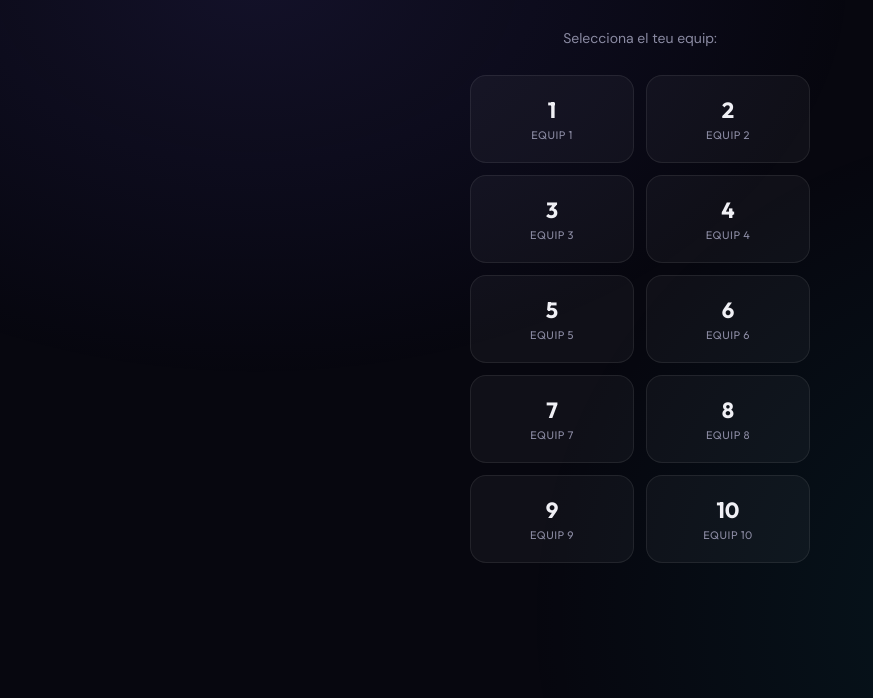
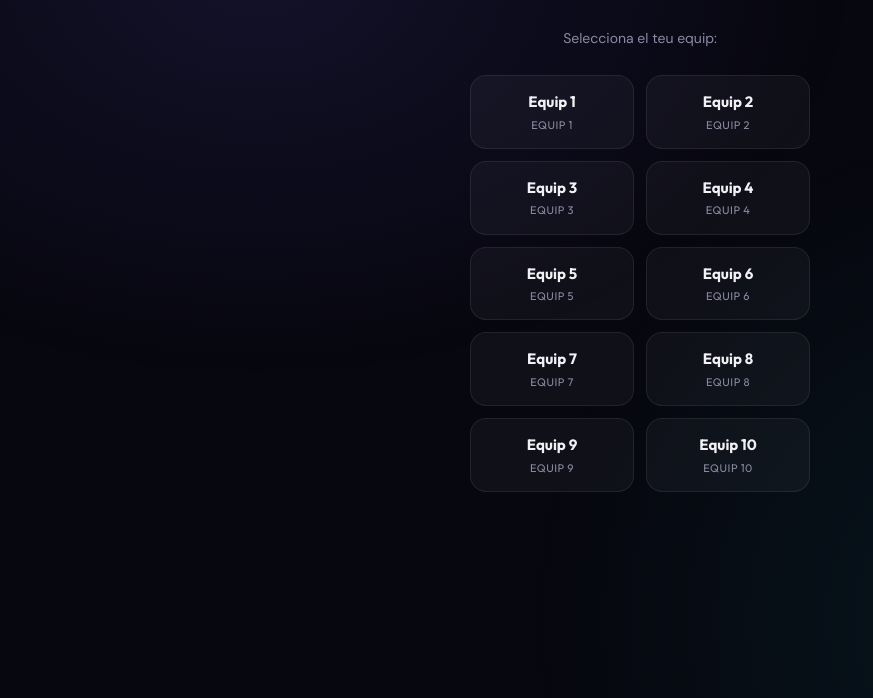
Before and after one commit to llucfisas/gimcana, a website: page public/index.html in a window 1280 px wide. Shown: the part 102-800 px from the top of the page, without its empty margins (0-873 px from the left). Drawn offline with nearby package versions, Linux system fonts and the light colour scheme; no server answers.

Commit message:
Refactor team button styles and dynamic team names
Updated team button styles and modified team name handling in the script.

```diff
--- a/public/index.html
+++ b/public/index.html
@@ -76,16 +76,18 @@
       background: var(--bg-card);
       border: 1.5px solid var(--border);
       border-radius: var(--radius);
-      padding: 20px 10px;
+      padding: 16px 10px;
       font-family:'Outfit',sans-serif;
-      font-weight:700; font-size:22px;
+      font-weight:700; font-size:15px;
       color: var(--text);
       cursor:pointer;
       transition: all 0.2s ease;
       text-align:center;
       -webkit-tap-highlight-color: transparent;
+      word-break: break-word;
+      line-height:1.3;
     }
-    .team-btn span { display:block; font-size:11px; font-weight:500; color:var(--text-dim); margin-top:4px; letter-spacing:0.5px; text-transform:uppercase; }
+    .team-btn span { display:block; font-size:11px; font-weight:500; color:var(--text-dim); margin-top:6px; letter-spacing:0.5px; text-transform:uppercase; }
     .team-btn:active, .team-btn:hover {
       background: var(--accent-glow);
       border-color: var(--accent);
@@ -522,15 +524,34 @@
   let teamData = null;
   let timerInterval = null;
   let cooldownInterval = null;
+  let teamNames = {};
 
-  // --- Generate team buttons ---
+  // --- Fetch team names and generate buttons ---
+  async function initTeamGrid() {
+    try {
+      const res = await fetch('/api/teams');
+      const data = await res.json();
+      teamNames = data.teams;
+    } catch(e) {
+      // Fallback
+      for (let i = 1; i <= 10; i++) teamNames[i] = `Equip ${i}`;
+    }
     const grid = document.getElementById('team-grid');
+    grid.innerHTML = '';
     for (let i = 1; i <= 10; i++) {
       const btn = document.createElement('button');
       btn.className = 'team-btn';
-    btn.innerHTML = `${i}<span>Equip ${i}</span>`;
+      btn.innerHTML = `${escHtml(teamNames[i])}<span>Equip ${i}</span>`;
       btn.onclick = () => promptPassword(i);
       grid.appendChild(btn);
+    }
+  }
+  initTeamGrid();
+
+  function escHtml(s) {
+    const d = document.createElement('div');
+    d.textContent = s;
+    return d.innerHTML;
   }
 
   function showScreen(id) {
@@ -549,7 +570,7 @@
 
   function promptPassword(teamId) {
     pendingTeam = teamId;
-    document.getElementById('pw-team-num').textContent = `Equip ${teamId}`;
+    document.getElementById('pw-team-num').textContent = teamNames[teamId] || `Equip ${teamId}`;
     document.getElementById('pw-input').value = '';
     document.getElementById('pw-error').style.display = 'none';
     showScreen('password-screen');
@@ -615,7 +636,7 @@
     showScreen('challenge-screen');
 
     // Header
-    document.getElementById('ch-team').textContent = `Equip ${selectedTeam}`;
+    document.getElementById('ch-team').textContent = teamNames[selectedTeam] || `Equip ${selectedTeam}`;
     document.getElementById('ch-step').textContent = `${teamData.currentStep + 1} / 9`;
 
     // Photo
@@ -867,6 +888,7 @@
       const pct = (r.completedCount / 9 * 100).toFixed(0);
       const isMe = r.teamId === selectedTeam;
       const medals = {1:'🥇',2:'🥈',3:'🥉'};
+      const displayName = r.teamName || teamNames[r.teamId] || `Equip ${r.teamId}`;
 
       let rowClass = 'ro-row';
       if (isMe) rowClass += ' is-me';
@@ -881,7 +903,7 @@
       row.innerHTML = `
         <div class="ro-pos${posClass}">${medal}${pos}</div>
         <div>
-          <div class="ro-info-name">Equip ${r.teamId}${isMe ? ' (tu)' : ''}</div>
+          <div class="ro-info-name">${escHtml(displayName)}${isMe ? ' (tu)' : ''}</div>
           <div class="ro-info-progress">
             <div class="ro-prog-track"><div class="ro-prog-fill${r.finished?' done':''}" style="width:${pct}%"></div></div>
             <span class="ro-prog-label">${r.completedCount}/9</span>
```
Lines whose indentation alone changed are shown as unchanged.
